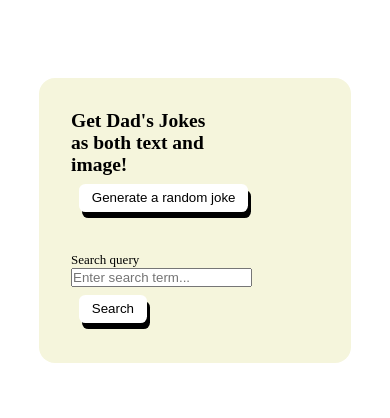
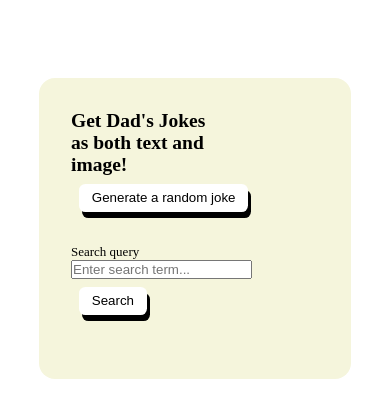
Before and after one commit to inesa-vasserman/dad-jokes, a website with bundled scripts: page index.html in a window 390 px wide. Built offline with nearby package versions, Linux system fonts and the light colour scheme; no server answers.

Commit message:
Mobile version according to design

```diff
--- a/style.css
+++ b/style.css
@@ -63,3 +63,26 @@ button {
     width: 65%;
   }
 }
+
+@media screen and (width <= 600px) {
+  #root {
+    flex-direction: column-reverse;
+    font-size: small;
+  }
+
+  button {
+    padding: 0.4rem 0.8rem;
+    border-radius: 0.4rem;
+    width: max-content;
+    margin: 0.5rem;
+  }
+
+  #search-bar {
+    margin: auto;
+  }
+
+  form {
+    margin: 1.5rem 0;
+    width: 100%;
+  }
+}
```
Also changed, not shown: search-request.js (line endings or trailing spaces).
